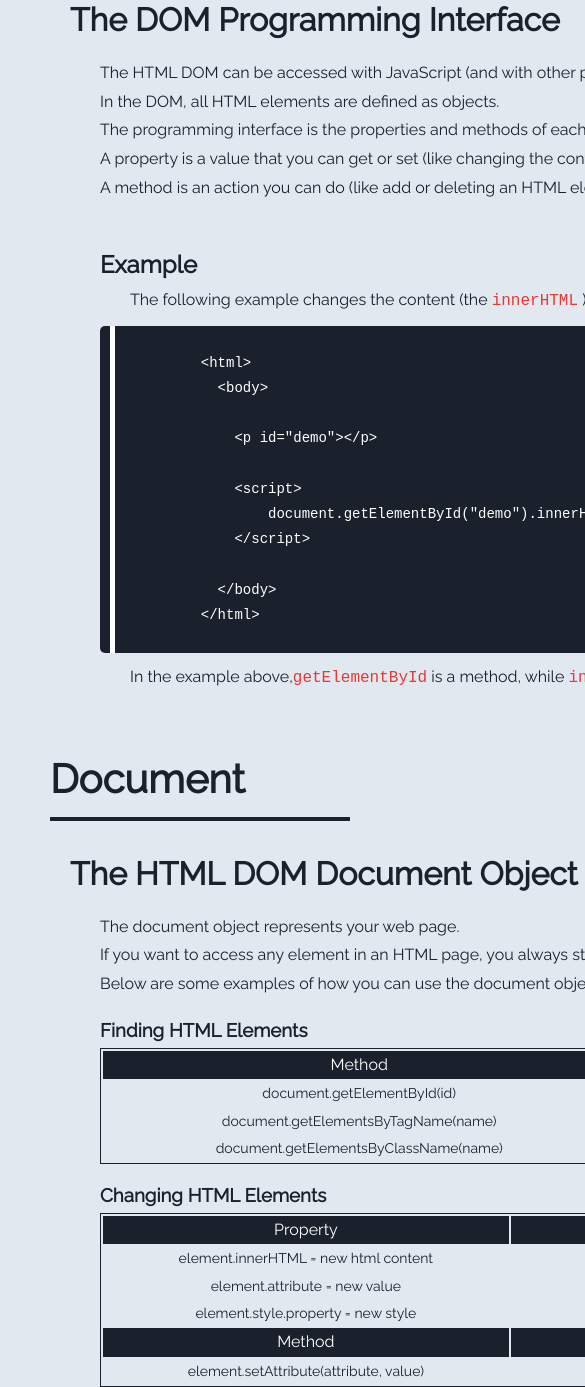
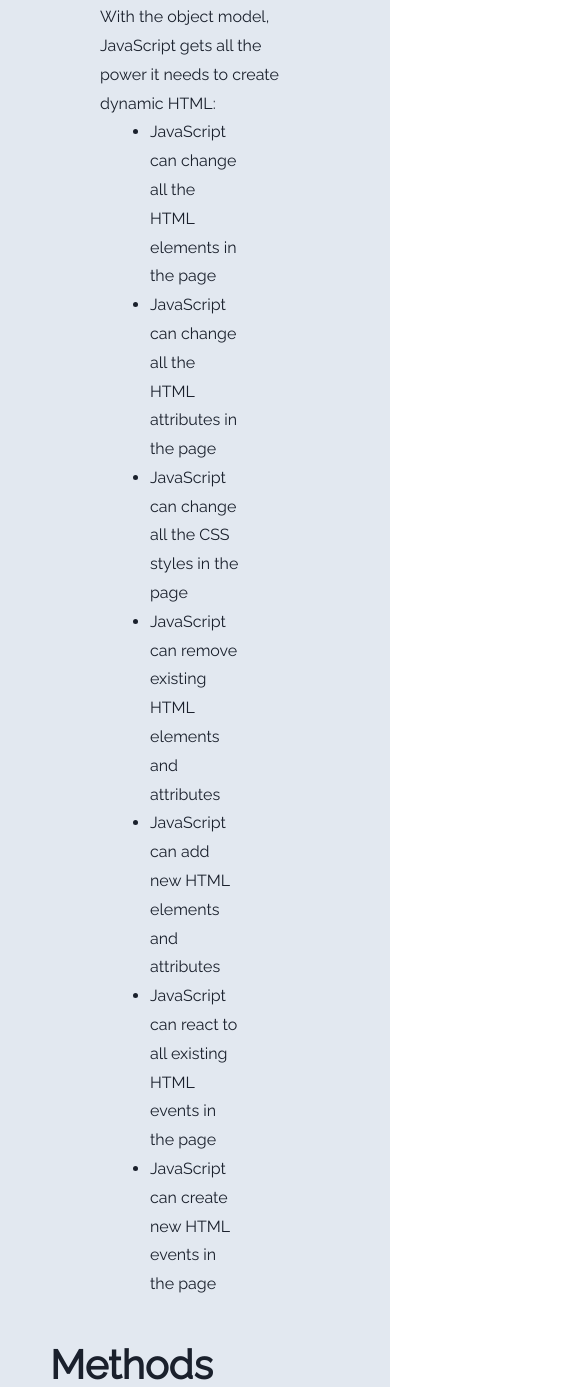
Before and after one commit to ZKhsin/FreeCodeCamp, a plain HTML site: page Technical Documentation Page/index.html in a window 390 px wide. Shown: the part 1023-2410 px from the top of the page, 585 px wide, since content can reach past the window. Drawn offline with nearby package versions, Linux system fonts and the light colour scheme.

```diff
--- a/Product Landing Page/style.css
+++ b/Product Landing Page/style.css
@@ -109,7 +109,6 @@ header .close {
 
 #about {
   width: 100%;
-  height: 500px;
   position: relative;
   display: flex;
   justify-content: flex-start;
@@ -119,6 +118,7 @@ header .close {
 
 #about .img-box {
   flex: 1;
+  height: 500px;
 }
 
 #about .img-box img {
@@ -320,6 +320,10 @@ header .close {
     font-size: 2em;
   }
 
+  #about {
+    height: 500px;
+  }
+
   #about .img-box {
     position: absolute;
     width: 100%;
--- a/Technical Documentation Page/style.css
+++ b/Technical Documentation Page/style.css
@@ -90,9 +90,10 @@ body {
 }
 
 #main-doc {
+  width: calc(100% - 320px);
   position: absolute;
   margin-left: 300px;
-  padding: 30px 50px;
+  padding-left: 20px;
   background: #e2e8f0;
   color: #1a202c;
   font-family: "Raleway", sans-serif;
@@ -153,9 +154,7 @@ body {
 }
 
 #main-doc section .code-box {
-  margin: 20px 0 0;
-  padding: 20px 30px;
-  width: 90%;
+  width: 100%;
 }
 
 #main-doc section .code-box h3 {
@@ -195,10 +194,11 @@ body {
 #main-doc section .table-box {
   margin: 15px 0;
   padding: 0 30px;
+  overflow-x: auto;
 }
 
 #main-doc section .table-box table {
-  width: 90%;
+  width: 100%;
   border: 1px solid #1a202c;
   margin-right: 30px;
 }
@@ -210,7 +210,6 @@ body {
 }
 
 #main-doc section .table-box table tr td {
-  padding: 0 20px;
   text-align: center;
   font-size: 14px;
 }
@@ -248,7 +247,7 @@ body {
 #main-doc section .code-area {
   border: 1px solid #1a202c;
   padding: 10px;
-  margin: 0 30px;
+  margin: 10px 30px;
   font-size: 14px;
 }
 
@@ -267,8 +266,14 @@ body {
   }
 
   #main-doc {
+    box-sizing: border-box;
+    width: 100%;
     margin-left: 0;
     padding: 20px 50px;
     z-index: -1;
   }
+
+  #main-doc section .code-box .code {
+    width: 100%;
+  }
 }
```
Also changed, not shown: Product Landing Page/index.html (+1 -1 lines), Technical Documentation Page/index.html (+16 -6 lines).
